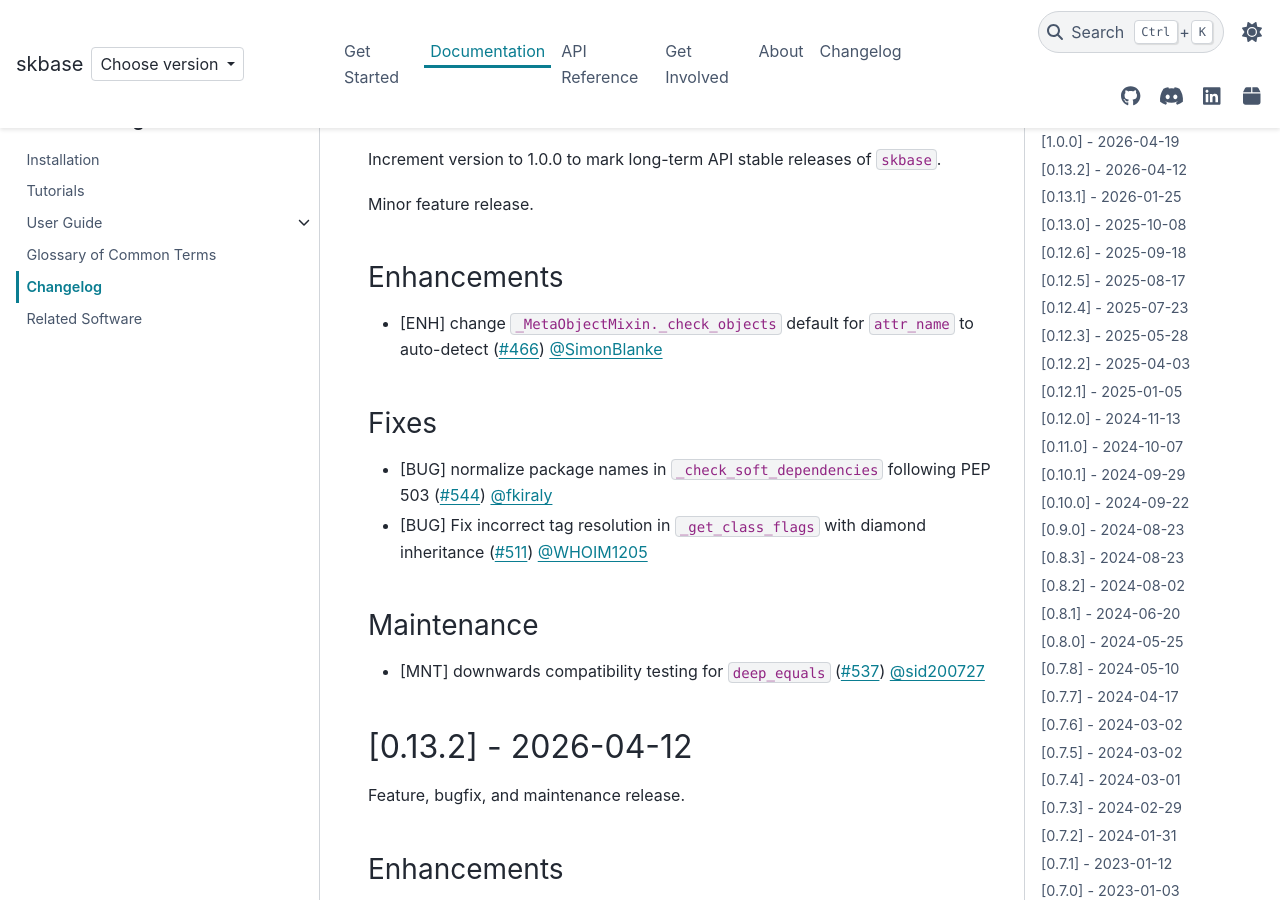
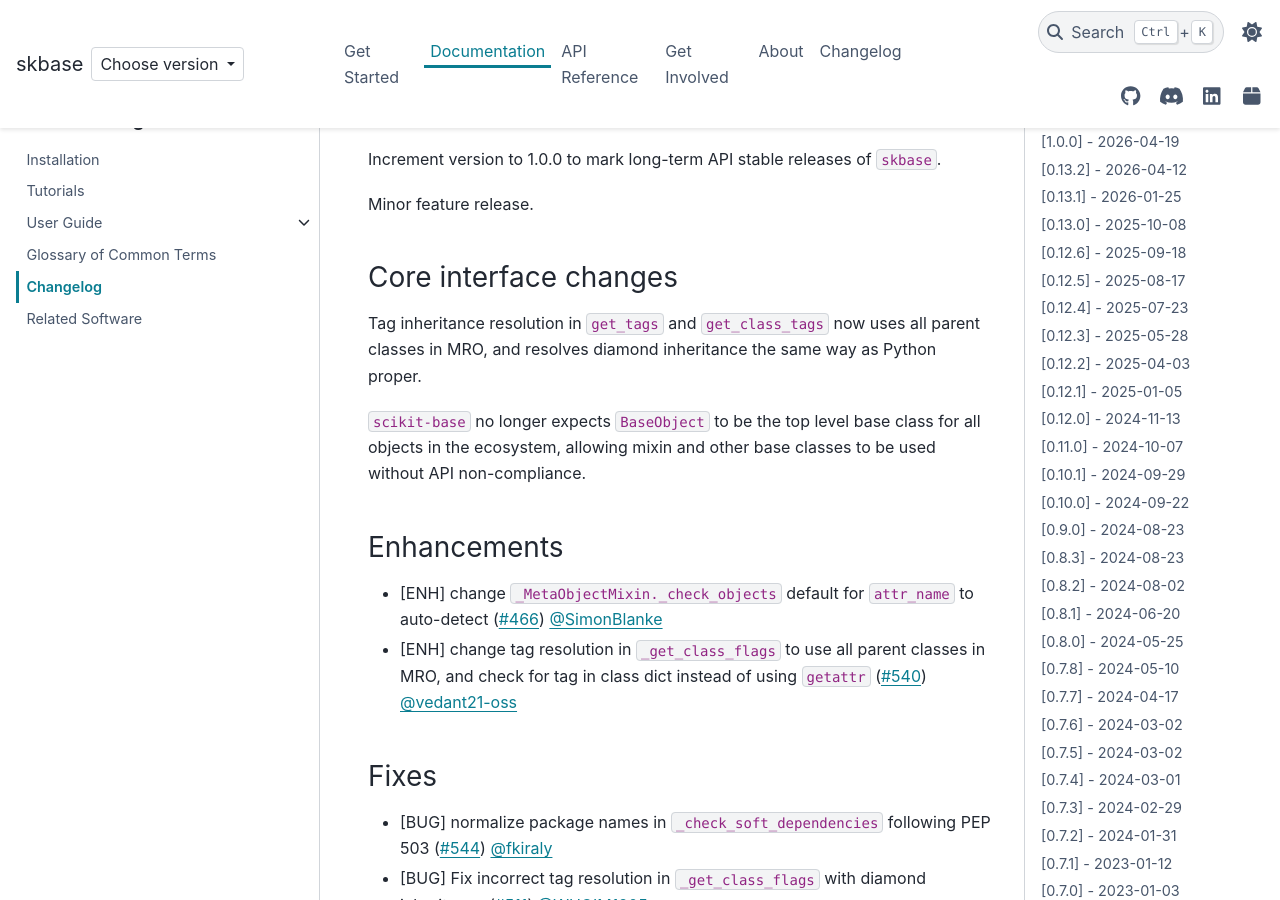
Before and after one commit to sktime/skbase, a Sphinx documentation site: the page built from docs/source/user_documentation/changelog.rst, in a window 1280 px wide and 900 px high, scrolled down 394 px. Built offline with Sphinx 7.4.7 and the PyData theme 0.15.4, drawn with Linux system fonts in a browser that asks for light colours; comment, search, counter and statistics services are not loaded.

Commit message:
Update changelog.rst

```diff
--- a/docs/source/user_documentation/changelog.rst
+++ b/docs/source/user_documentation/changelog.rst
@@ -21,11 +21,24 @@ Increment version to 1.0.0 to mark long-term API stable releases of ``skbase``.
 
 Minor feature release.
 
+Core interface changes
+----------------------
+
+Tag inheritance resolution in ``get_tags`` and ``get_class_tags`` now uses all parent
+classes in MRO, and resolves diamond inheritance the same way as Python proper.
+
+``scikit-base`` no longer expects ``BaseObject`` to be the top level base class for
+all objects in the ecosystem, allowing mixin and other base classes to be used without
+API non-compliance.
+
 Enhancements
 ------------
 
 * [ENH] change ``_MetaObjectMixin._check_objects`` default
   for ``attr_name`` to auto-detect (:pr:`466`) :user:`SimonBlanke`
+* [ENH] change tag resolution in ``_get_class_flags`` to use all parent classes in MRO,
+  and check for tag in class dict
+  instead of using ``getattr`` (:pr:`540`) :user:`vedant21-oss`
 
 Fixes
 -----
```
